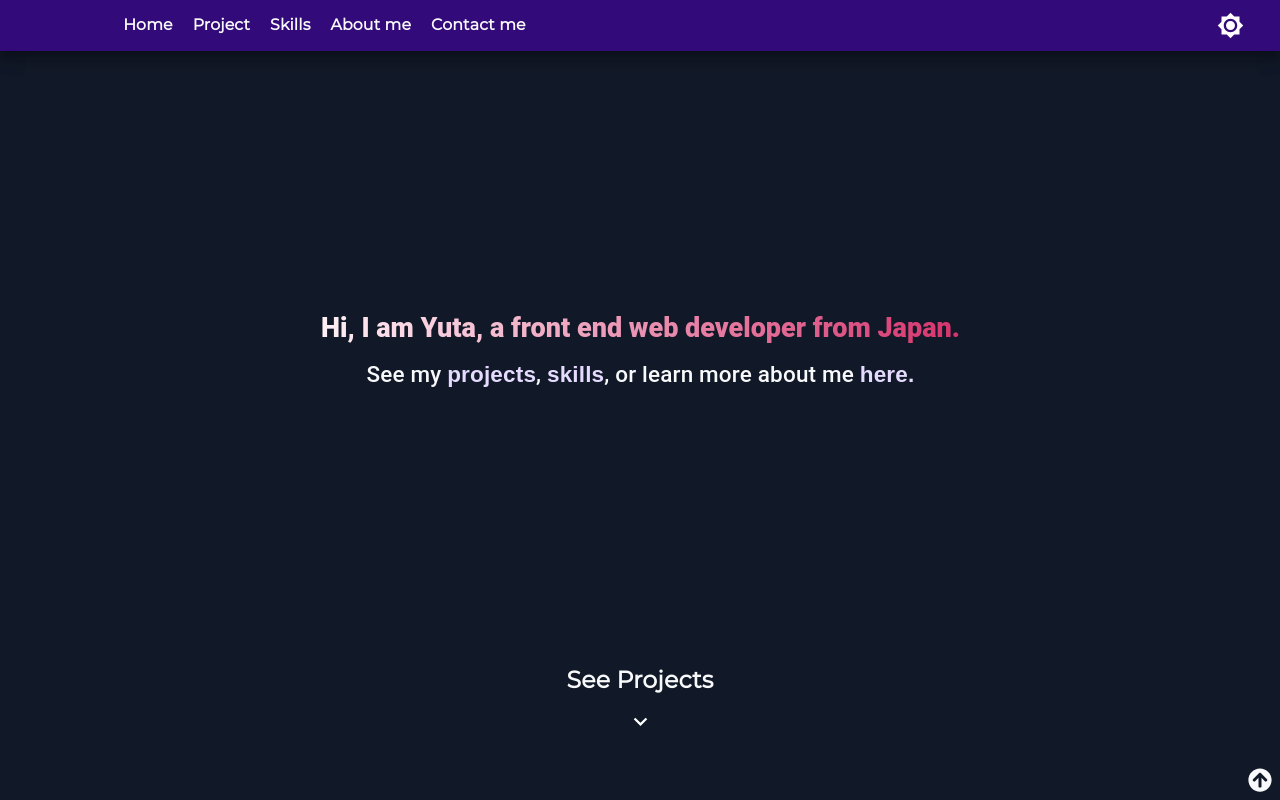
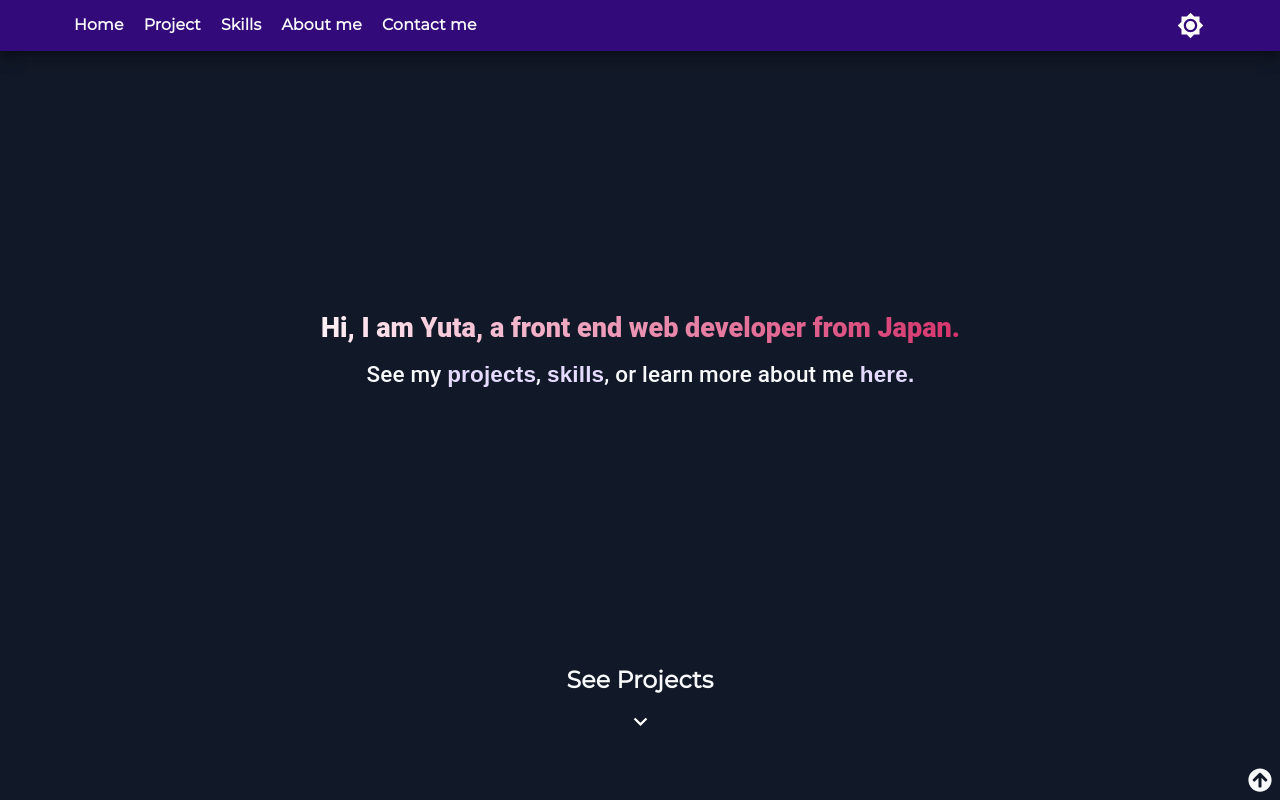
Before and after one commit to YutaMoriJP/Portfolio, a React (Create React App) app: page / in a window 1280 px wide. Shown: the top 800 px of the page. Built offline with nearby package versions, Linux system fonts and the light colour scheme.

Commit message:
navbar style changes

```diff
--- a/src/Components/Layout/Navbar.js
+++ b/src/Components/Layout/Navbar.js
@@ -30,7 +30,8 @@ const Navbar = () => {
             style={{
               display: "flex",
               justifyContent: "flex-start",
-              width: "80%",
+              alignItems: "center",
+              width: "100%",
               maxWidth: "1200px",
               margin: "auto",
             }}
@@ -50,6 +51,7 @@ const Navbar = () => {
             <StyledLink to="/contact" tabindex={5}>
               Contact me
             </StyledLink>
+            <ThemeButton />
           </Container>
         )}
         {!matches && (
@@ -60,7 +62,7 @@ const Navbar = () => {
             <MenuIcon />
           </IconButton>
         )}
-        <ThemeButton />
+        {!matches && <ThemeButton />}
       </Toolbar>
       <Drawer open={open} onOpen={onOpen} onClose={onClose} />
     </NavBar>
```
